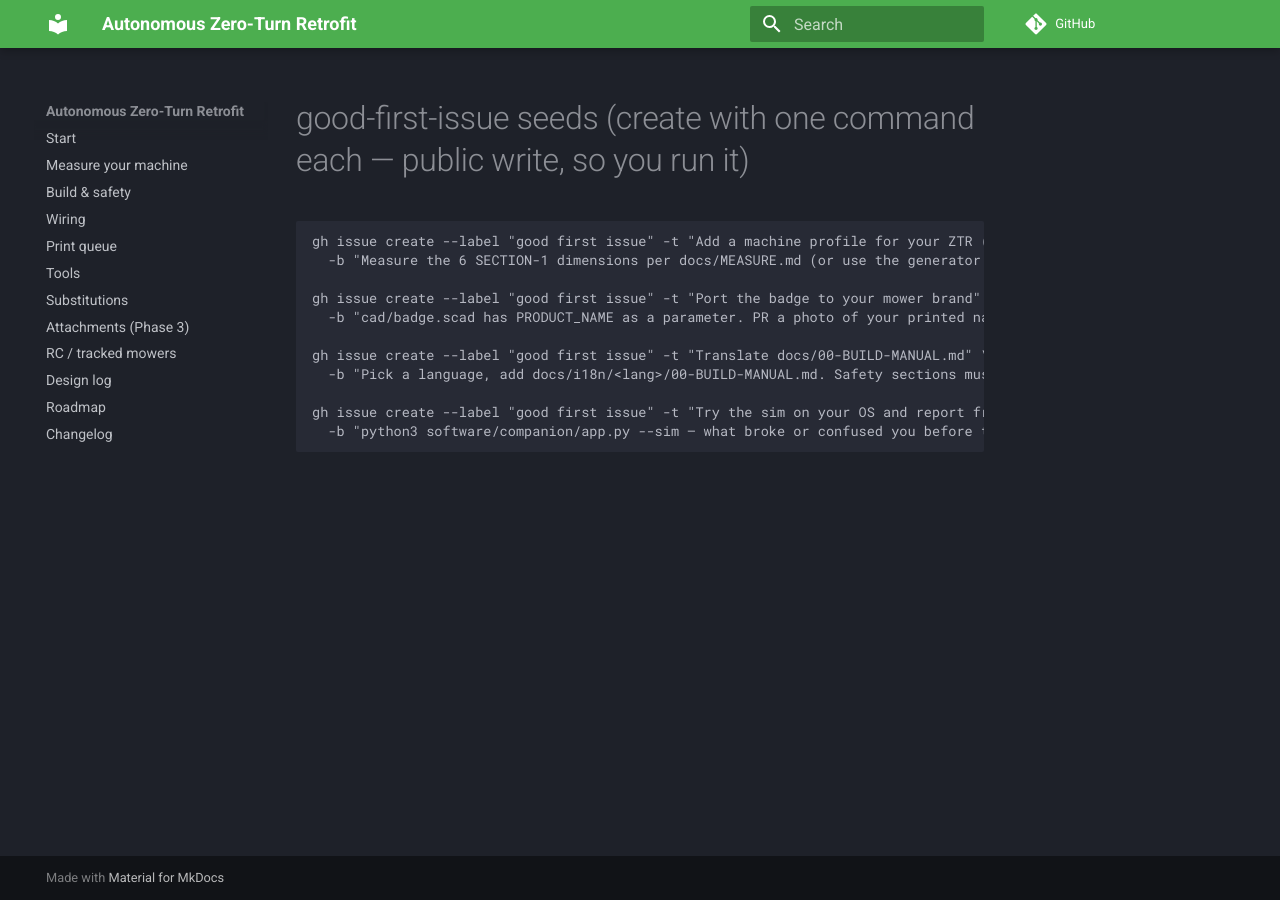
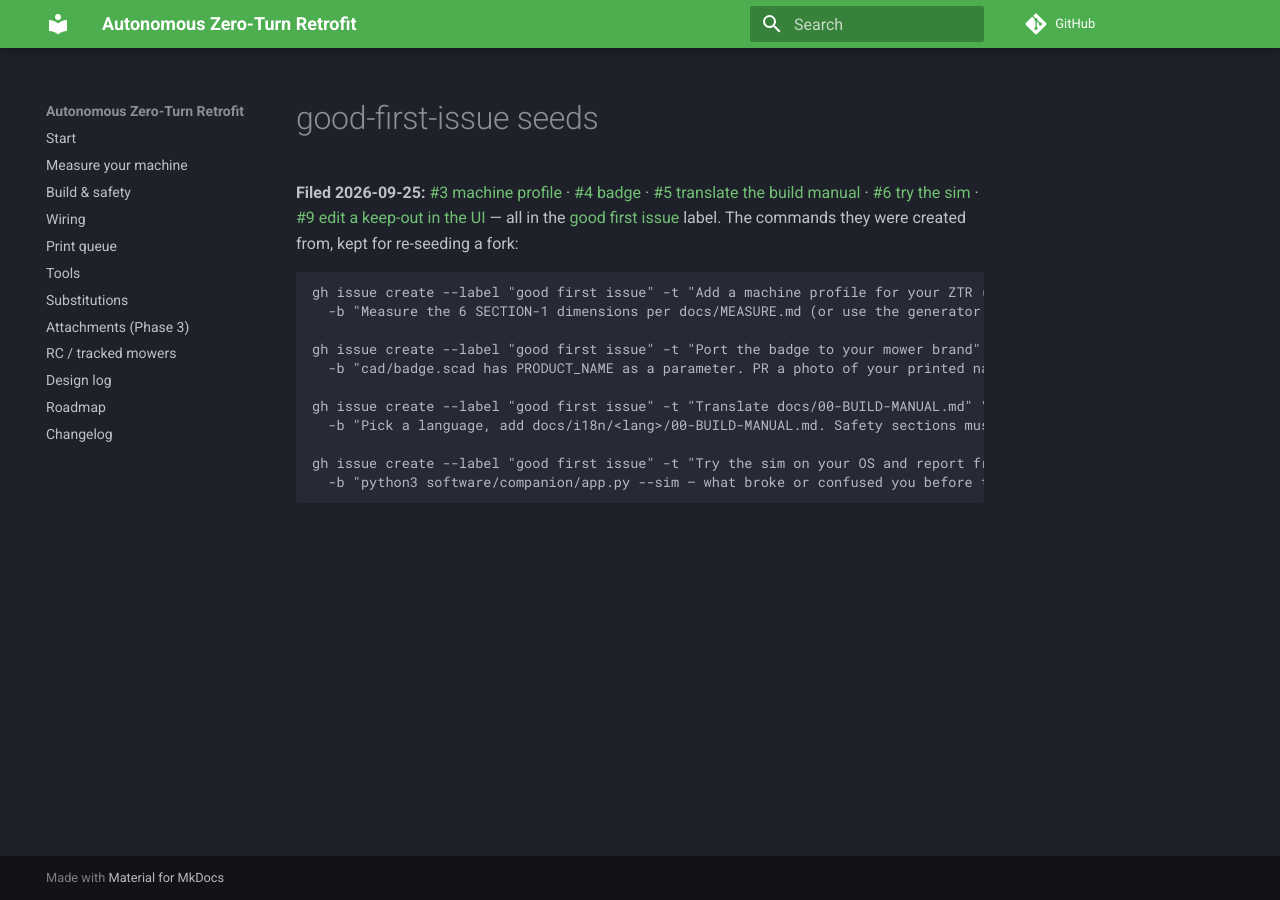
Before and after one commit to zohebzma2-cmyk/autonomous-mower, an MkDocs documentation site: the page built from docs/GOOD-FIRST-ISSUES.md, in a window 1280 px wide. Built offline with MkDocs 1.6.1 and Material for MkDocs 9.7.7, drawn with Linux system fonts in a browser that asks for light colours; comment, search, counter and statistics services are not loaded.

Commit message:
Roadmap #36 done: good-first-issue seeds filed as #3-#6, #9 (+ planner follow-ups #7, #8)

````diff
--- a/docs/GOOD-FIRST-ISSUES.md
+++ b/docs/GOOD-FIRST-ISSUES.md
@@ -1,4 +1,12 @@
-# good-first-issue seeds (create with one command each — public write, so you run it)
+# good-first-issue seeds
+
+**Filed 2026-09-25:** [#3 machine profile](https://github.com/zohebzma2-cmyk/autonomous-mower/issues/3) ·
+[#4 badge](https://github.com/zohebzma2-cmyk/autonomous-mower/issues/4) ·
+[#5 translate the build manual](https://github.com/zohebzma2-cmyk/autonomous-mower/issues/5) ·
+[#6 try the sim](https://github.com/zohebzma2-cmyk/autonomous-mower/issues/6) ·
+[#9 edit a keep-out in the UI](https://github.com/zohebzma2-cmyk/autonomous-mower/issues/9) —
+all in the [good first issue](https://github.com/zohebzma2-cmyk/autonomous-mower/labels/good%20first%20issue) label.
+The commands they were created from, kept for re-seeding a fork:
 
 ```bash
 gh issue create --label "good first issue" -t "Add a machine profile for your ZTR (Toro / Bad Boy / Spartan / Scag)" \
````
Also changed, not shown: docs/ROADMAP-75.md (+2 -2 lines).
